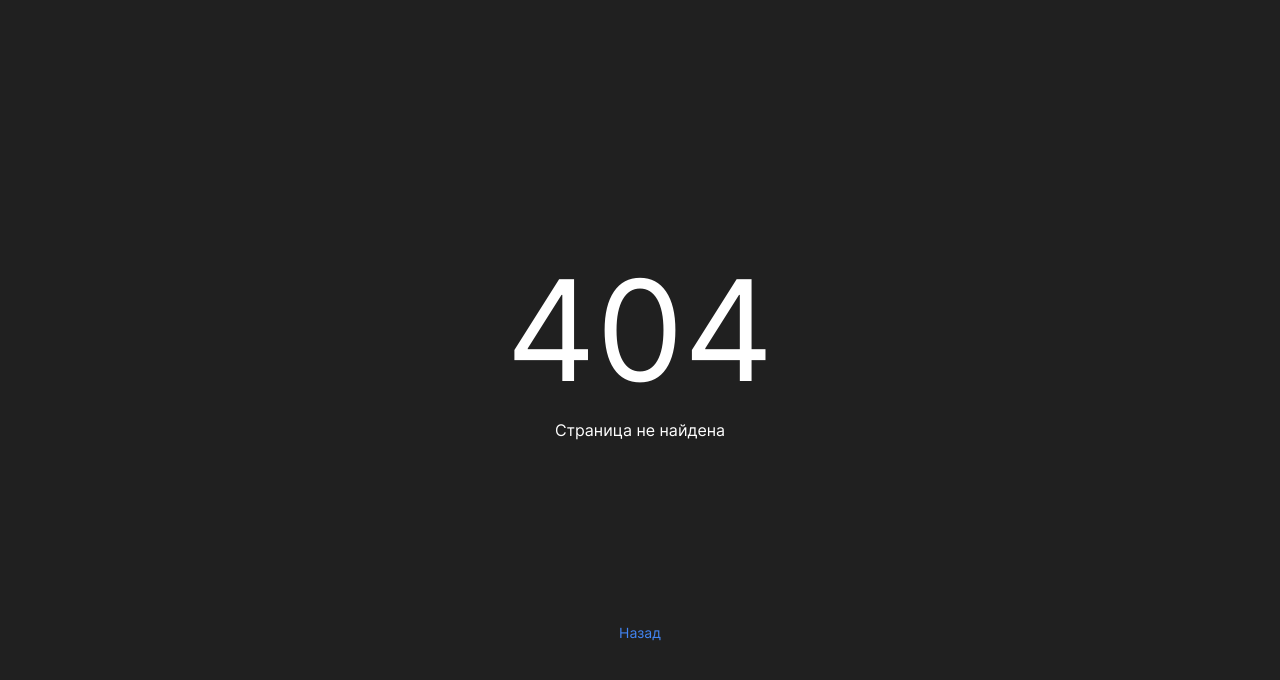
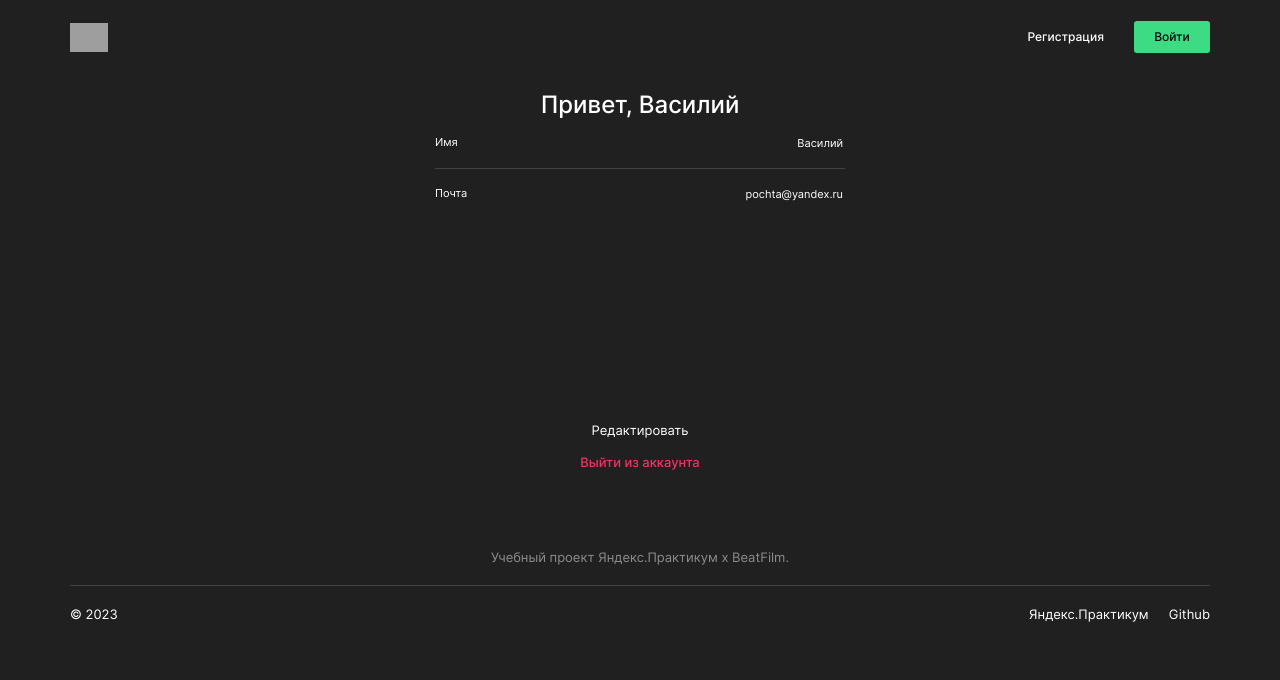
Before and after one commit to GeometricEarth/movies-explorer-frontend, a React (Create React App) app: page /profile in a window 1280 px wide. Before the commit this address had no page. Shown: the top 680 px of the page. Built offline with nearby package versions, Linux system fonts and the light colour scheme; grey boxes are pictures that could not be loaded.

Commit message:
inWork: убрать футер, проверить расположение элементов

```diff
--- a/src/components/App/App.js
+++ b/src/components/App/App.js
@@ -8,23 +8,34 @@ import Login from '../Login/Login';
 import Register from '../Register/Register';
 import PageNotFound from '../PageNotFound/PageNotFound';
 import MobileMenu from '../MobileMenu/MobileMenu';
+import Profile from '../Profile/Profile';
 
 function App() {
   const [isAuthorized, setAuthorized] = useState(false);
   const [isMobileMenuOpened, setMobileMenuOpened] = useState(false);
-  const handleCloseMobileMenu = ()=>{
+  const [user, setUser] = useState({
+    name: 'Василий',
+    email: 'pochta@yandex.ru',
+  });
+  const handleCloseMobileMenu = () => {
     setMobileMenuOpened(false);
-  }
-  const handleOpenMobileMenu = ()=>{
+  };
+  const handleOpenMobileMenu = () => {
     setMobileMenuOpened(true);
-  }
+  };
+  const handleSaveUserData = (user) => {
+    console.log(user);
+  };
   return (
     <div className="page">
       <Routes>
         <Route
           path="/"
           element={
-            <MainTemplate isAuthorized={isAuthorized} onOpenMobileMenu={handleOpenMobileMenu}>
+            <MainTemplate
+              isAuthorized={isAuthorized}
+              onOpenMobileMenu={handleOpenMobileMenu}
+            >
               <Main />
             </MainTemplate>
           }
@@ -32,8 +43,22 @@ function App() {
         <Route
           path="/movies"
           element={
-            <MainTemplate isAuthorized={isAuthorized} onOpenMobileMenu={handleOpenMobileMenu}>
+            <MainTemplate
+              isAuthorized={isAuthorized}
+              onOpenMobileMenu={handleOpenMobileMenu}
+            >
               <Movies />
+            </MainTemplate>
+          }
+        ></Route>
+        <Route
+          path="/profile"
+          element={
+            <MainTemplate
+              isAuthorized={isAuthorized}
+              onOpenMobileMenu={handleOpenMobileMenu}
+            >
+              <Profile user={user} onSave={handleSaveUserData} />
             </MainTemplate>
           }
         ></Route>
@@ -42,7 +67,10 @@ function App() {
         <Route path="*" element={<PageNotFound />}></Route>
       </Routes>
 
-      <MobileMenu isOpened={isMobileMenuOpened} onClose={handleCloseMobileMenu}></MobileMenu>
+      <MobileMenu
+        isOpened={isMobileMenuOpened}
+        onClose={handleCloseMobileMenu}
+      ></MobileMenu>
     </div>
   );
 }
--- a/src/components/Profile/Profile.css
+++ b/src/components/Profile/Profile.css
@@ -0,0 +1,68 @@
+.profile {
+  max-width: 410px;
+  margin: 0 auto;
+  display: flex;
+  flex-direction: column;
+  justify-content: center;
+  align-items: center;
+}
+.profile__greeting {
+  text-align: center;
+  font-size: 24px;
+  font-weight: 500;
+  line-height: normal;
+}
+.profile__form {
+  display: flex;
+  flex-direction: column;
+  width: 100%;
+}
+.profile__input-wrapper {
+  display: flex;
+}
+.profile__input-label {
+  color: #fff;
+  font-size: 11px;
+  font-style: normal;
+  font-weight: 400;
+  line-height: normal;
+}
+.profile__input {
+  color: #fff;
+  text-align: right;
+  font-size: 11px;
+  font-style: normal;
+  font-weight: 400;
+  line-height: normal;
+  background: transparent;
+  border: none;
+  position: relative;
+  width: 100%;
+}
+.profile__divider {
+  border-top: solid #424242 1px;
+  margin: 17px 0;
+}
+.profile__edit-button {
+  color: #fff;
+  text-align: center;
+  font-size: 13px;
+  font-weight: 400;
+  line-height: normal;
+  margin-top: 220px;
+  background: transparent;
+}
+.profile__submit-button {
+  color: #fff;
+  height: 45px;
+  border-radius: 3px;
+  background: #4285f4;
+  margin-top: 223px;
+}
+.profile__logout {
+  color: #ee3465;
+  font-size: 13px;
+  font-weight: 500;
+  line-height: normal;
+  margin-top: 16px;
+}
--- a/src/components/Profile/Profile.js
+++ b/src/components/Profile/Profile.js
@@ -0,0 +1,58 @@
+import Button from '../Button/Button';
+import LinkStyled from '../LinkStyled/LinkStyled';
+import './Profile.css';
+import { useState } from 'react';
+
+function Profile({ user, onSave }) {
+  const [isEditable, setEditable] = useState(false);
+  const handleClickEdit = () => {
+    setEditable(true);
+    console.log('edit');
+  };
+  return (
+    <div className="profile">
+      <h1 className="profile__greeting">Привет, {user.name}</h1>
+      <form name="profile" className="profile__form">
+        <div className="profile__input-wrapper">
+          <label className="profile__input-label" htmlFor="name">
+            Имя
+          </label>
+          <input
+            className="profile__input"
+            placeholder="Имя"
+            disabled={!isEditable}
+            required
+            name="name"
+            value={user.name}
+          />
+        </div>
+        <span className="profile__divider"></span>
+        <div className="profile__input-wrapper">
+          <label className="profile__input-label" htmlFor="name">
+            Почта
+          </label>
+          <input
+            className="profile__input"
+            placeholder="E-mail"
+            disabled={!isEditable}
+            required
+            type="email"
+            value={user.email}
+          />
+        </div>
+        {isEditable === true ? (
+          <Button classList="profile__submit-button" onClick={onSave}>
+            Сохранить
+          </Button>
+        ) : (
+          <Button classList="profile__edit-button" onClick={handleClickEdit}>
+            Редактировать
+          </Button>
+        )}
+      </form>
+      <LinkStyled className="profile__logout">Выйти из аккаунта</LinkStyled>
+    </div>
+  );
+}
+
+export default Profile;
```
